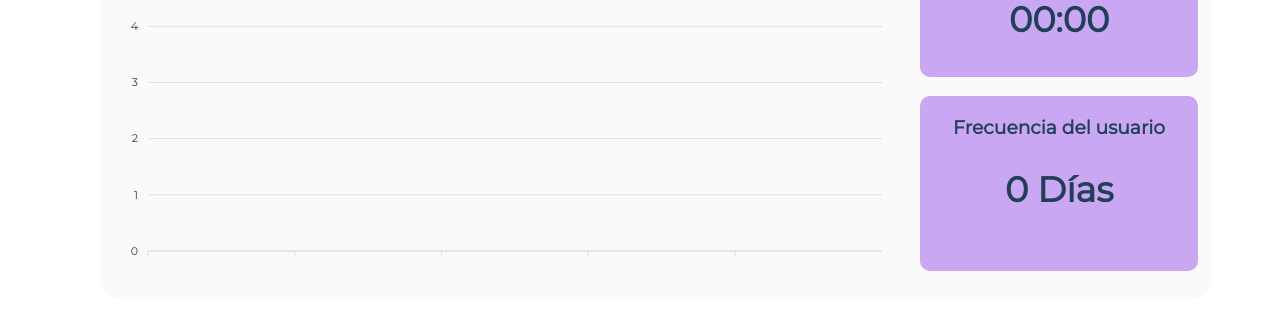
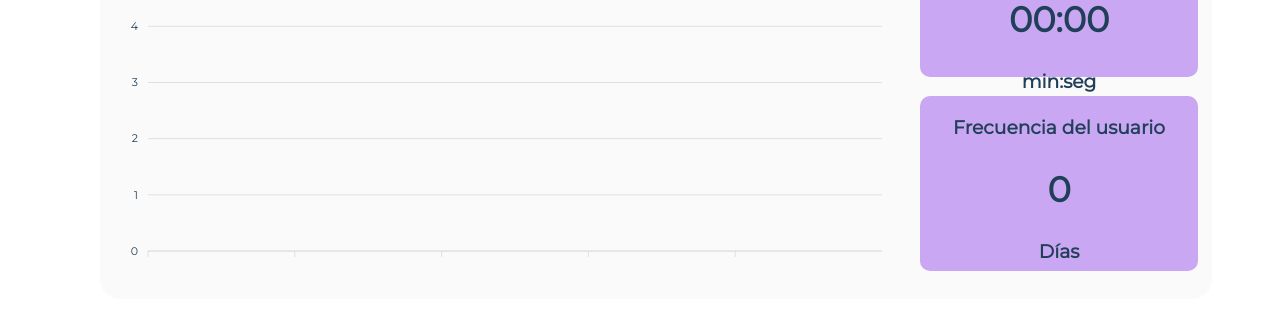
Before and after one commit to Team-Lisa/backoffice, a React (Create React App) app: page / in a window 1280 px wide. Shown: the part 414-724 px from the top of the page. Built offline with nearby package versions, Linux system fonts and the light colour scheme; sample sign-in values are in the browser's storage.

Commit message:
fix bug data metrics

```diff
--- a/src/Components/Home/home.js
+++ b/src/Components/Home/home.js
@@ -30,9 +30,9 @@ const Home = () => {
   }
 
   const formatTime = (sec_num) => {
-    let hours = Math.floor(sec_num / 3600);
-    let minutes = Math.floor((sec_num - (hours * 3600)) / 60);
-    let seconds = sec_num - (hours * 3600) - (minutes * 60);
+    let hours = Math.round(Math.floor(sec_num / 3600));
+    let minutes = Math.round(Math.floor((sec_num - (hours * 3600)) / 60));
+    let seconds = Math.round(sec_num - (hours * 3600) - (minutes * 60));
 
     if (hours < 10) {
       hours = "0" + hours;
@@ -43,7 +43,7 @@ const Home = () => {
     if (seconds < 10) {
       seconds = "0" + seconds;
     }
-    return minutes + ':' + seconds;
+    return minutes + ':' + seconds
   }
 
   let metricsBetweenDays = function (startDate, endDate, metrics) {
@@ -84,7 +84,7 @@ const Home = () => {
     setUnitsCompleted(unit_completed);
     const time = formatTime(metrics['exam_resolution_time'].time);
     setExamTime(time);
-    setFrequency(metrics['user_frequency'].time);
+    setFrequency(Math.round(metrics['user_frequency'].time * 100) / 100);
   };
 
   const filters = () => {
@@ -259,14 +259,20 @@ const Home = () => {
               <h2 style={styles.metricData}>
                 {examTime}
               </h2>
+              <h3 style={{...styles.metricTitle, padding: 0, margin: 0}}>
+                min:seg
+              </h3>
             </div>
             <div style={styles.metricContainer}>
               <h3 style={styles.metricTitle}>
                 Frecuencia del usuario
               </h3>
               <h2 style={styles.metricData}>
-                {frequency === -1 ? "No data" : frequency + " Días"}
+                {frequency === -1 ? "No data" : frequency}
               </h2>
+              <h3 style={{...styles.metricTitle, padding: 0, margin: 0}}>
+                {frequency === -1 ? "" : "Días"}
+              </h3>
             </div>
           </div>
         </div>
```
